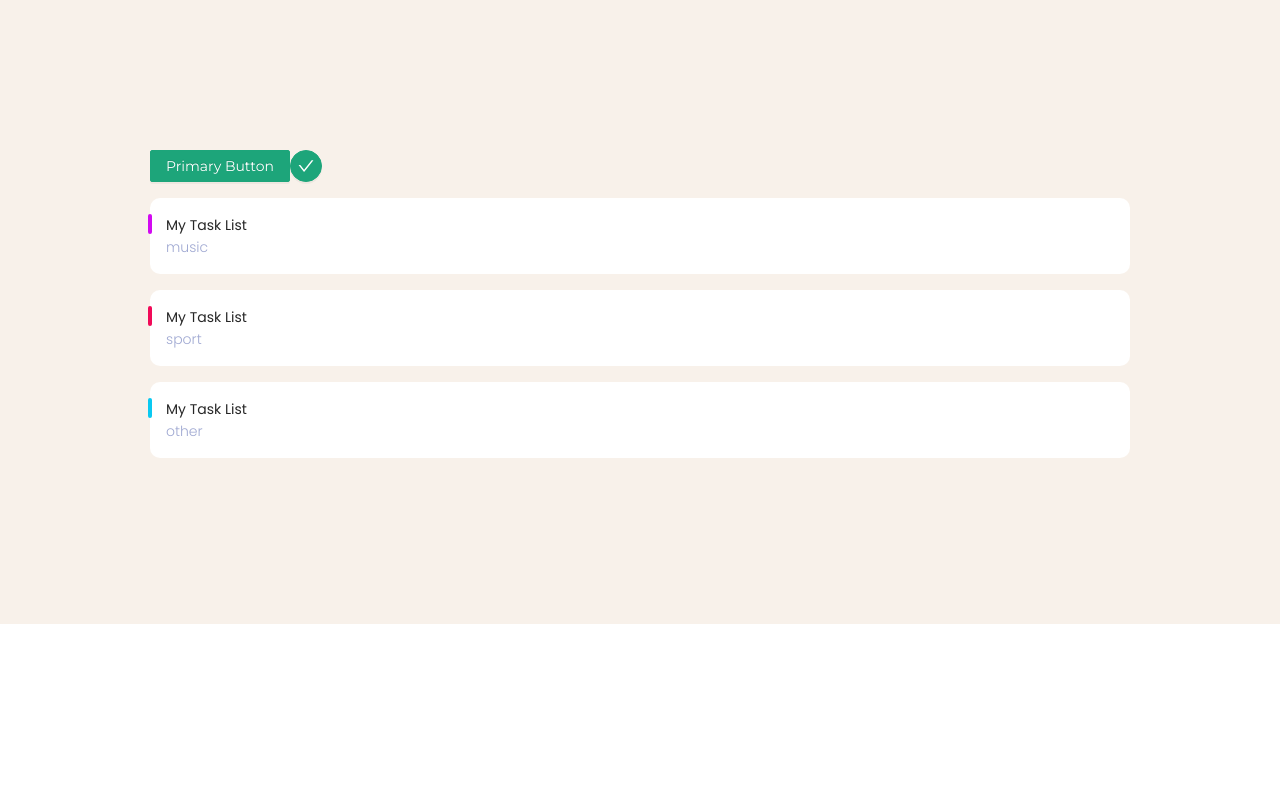
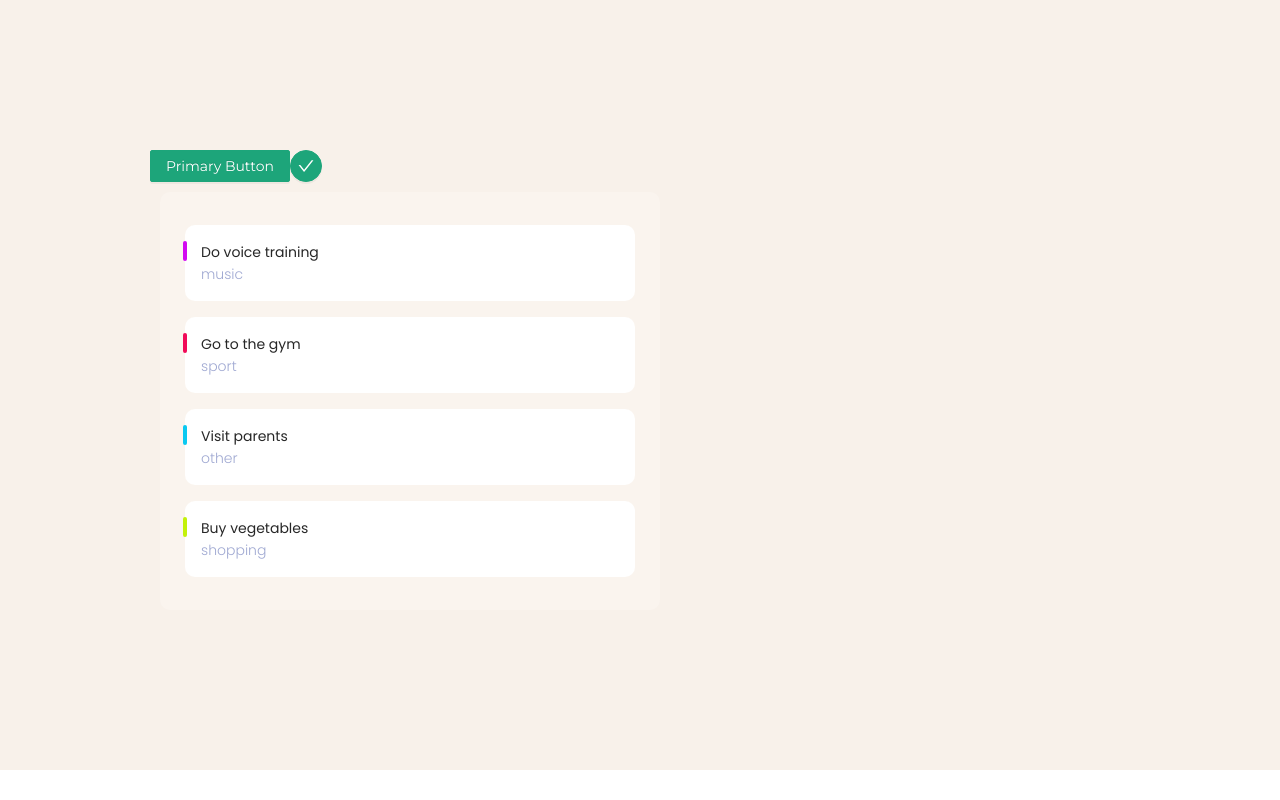
Before and after one commit to charitha95/react-todo-app, a React (Create React App) app: page / in a window 1280 px wide. Built offline with nearby package versions, Linux system fonts and the light colour scheme.

Commit message:
feat(framer): add framer to list

```diff
--- a/package.json
+++ b/package.json
@@ -15,6 +15,7 @@
     "antd": "^4.6.2",
     "autoprefixer": "^9.8.6",
     "craco-less": "^1.17.0",
+    "framer-motion": "^2.6.6",
     "husky": "^4.2.5",
     "node-sass": "^4.14.1",
     "postcss-cli": "^7.1.2",
--- a/src/App.tsx
+++ b/src/App.tsx
@@ -6,6 +6,13 @@ import { List } from "./classification/molecules/List";
 import { ListItem } from "./classification/molecules/List/ListItem";
 
 function App() {
+  const asd = [
+    { key: "0", delay: 1, title: "Do voice training", type: "music" },
+    { key: "1", delay: 2, title: "Go to the gym", type: "sport" },
+    { key: "2", delay: 3, title: "Visit parents", type: "other" },
+    { key: "3", delay: 4, title: "Buy vegetables", type: "shopping" },
+  ];
+
   return (
     <section className="card">
       <Button type="primary">Primary Button</Button>
@@ -16,15 +23,14 @@ function App() {
         icon={<CheckOutlined />}
       ></Button>
       <List>
-        <ListItem title="My Task List" type="music">
-          sss
-        </ListItem>
-        <ListItem title="My Task List" type="sport">
-          sss
-        </ListItem>
-        <ListItem title="My Task List" type="other">
-          sss
-        </ListItem>
+        {asd.map((item, i) => (
+          <ListItem
+            key={i}
+            delay={item.delay}
+            title={item.title}
+            type={item.type}
+          />
+        ))}
       </List>
     </section>
   );
--- a/src/classification/molecules/List/ListItem/index.tsx
+++ b/src/classification/molecules/List/ListItem/index.tsx
@@ -1,15 +1,33 @@
 import React, { FC } from "react";
+import classNames from "./style.module.scss";
 import { Text } from "../../../atoms/Text";
-import classNames from "./style.module.scss";
+import { motion } from "framer-motion";
 
 interface props {
   title?: string;
-  type?: "music" | "sport" | "shopping" | "other" | undefined;
+  type?: "music" | "sport" | "shopping" | "other" | undefined | string;
+  delay?: number;
 }
 
-export const ListItem: FC<props> = ({ title, type }) => {
+const variants = {
+  visible: (i: number) => ({
+    opacity: 1,
+    y: 0,
+    transition: {
+      delay: i * 0.2,
+    },
+  }),
+  hidden: { y: 20, opacity: 0 },
+};
+
+export const ListItem: FC<props> = ({ title, type, delay }) => {
   return (
-    <li
+    <motion.li
+      custom={delay}
+      animate="visible"
+      variants={variants}
+      whileHover={{ scale: 1.04 }}
+      whileTap={{ scale: 0.99 }}
       className={`${classNames.listItem} ${
         type === "music"
           ? `${classNames.music}`
@@ -18,10 +36,10 @@ export const ListItem: FC<props> = ({ title, type }) => {
           : type === "shopping"
           ? `${classNames.shopping}`
           : `${classNames.other}`
-      } flex flex-col bg-white min-h-62 p-4 my-4 relative`}
+      } flex flex-col bg-white min-h-62 p-4 my-2 relative`}
     >
       <Text>{title}</Text>
       <Text classes={`${classNames.type} font-light`}>{type}</Text>
-    </li>
+    </motion.li>
   );
 };
--- a/src/classification/molecules/List/index.tsx
+++ b/src/classification/molecules/List/index.tsx
@@ -1,9 +1,33 @@
 import React, { FC } from "react";
+import { motion } from "framer-motion";
+import classNames from "./style.module.scss";
 
 interface props {
   children?: React.ReactNode;
 }
 
+const container = {
+  hidden: { opacity: 1, scale: 0 },
+  visible: {
+    opacity: 1,
+    scale: 1,
+    transition: {
+      delay: 0.1,
+      when: "beforeChildren",
+      staggerChildren: 0.1,
+    },
+  },
+};
+
 export const List: FC<props> = ({ children }) => {
-  return <ul>{children}</ul>;
+  return (
+    <motion.ul
+      className={`${classNames.container}`}
+      variants={container}
+      initial="hidden"
+      animate="visible"
+    >
+      {children}
+    </motion.ul>
+  );
 };
--- /dev/null
+++ b/src/classification/molecules/List/style.module.scss
@@ -0,0 +1,12 @@
+.container {
+  height: auto;
+  display: flex;
+  overflow: hidden;
+  margin: 10px;
+  list-style: none;
+  flex-direction: column;
+  padding: 25px;
+  background: rgba(255, 255, 255, 0.2);
+  border-radius: 10px;
+  max-width: 500px;
+}
```
Also changed, not shown: 2 other files (tests, documents, lock files or other folders).
